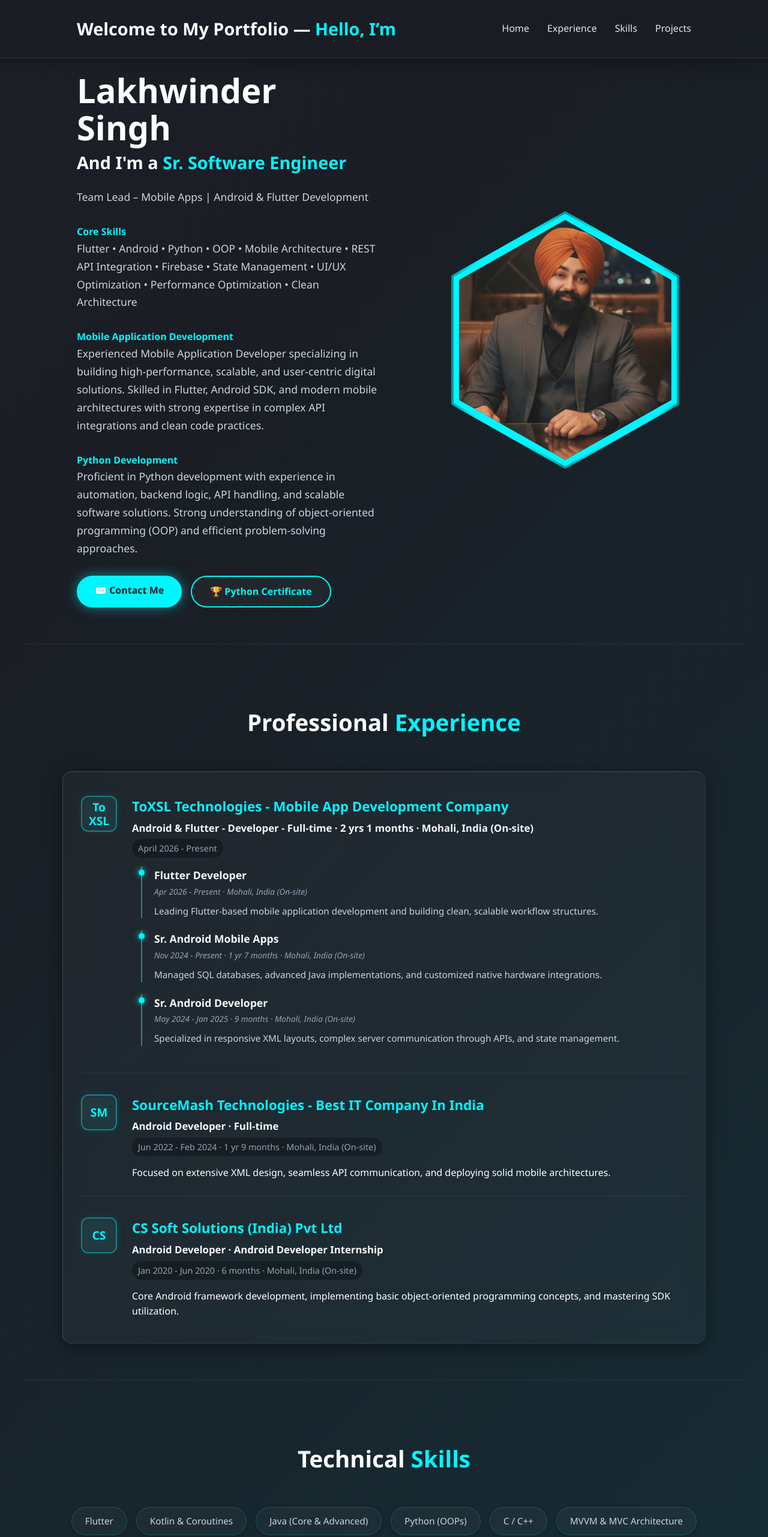
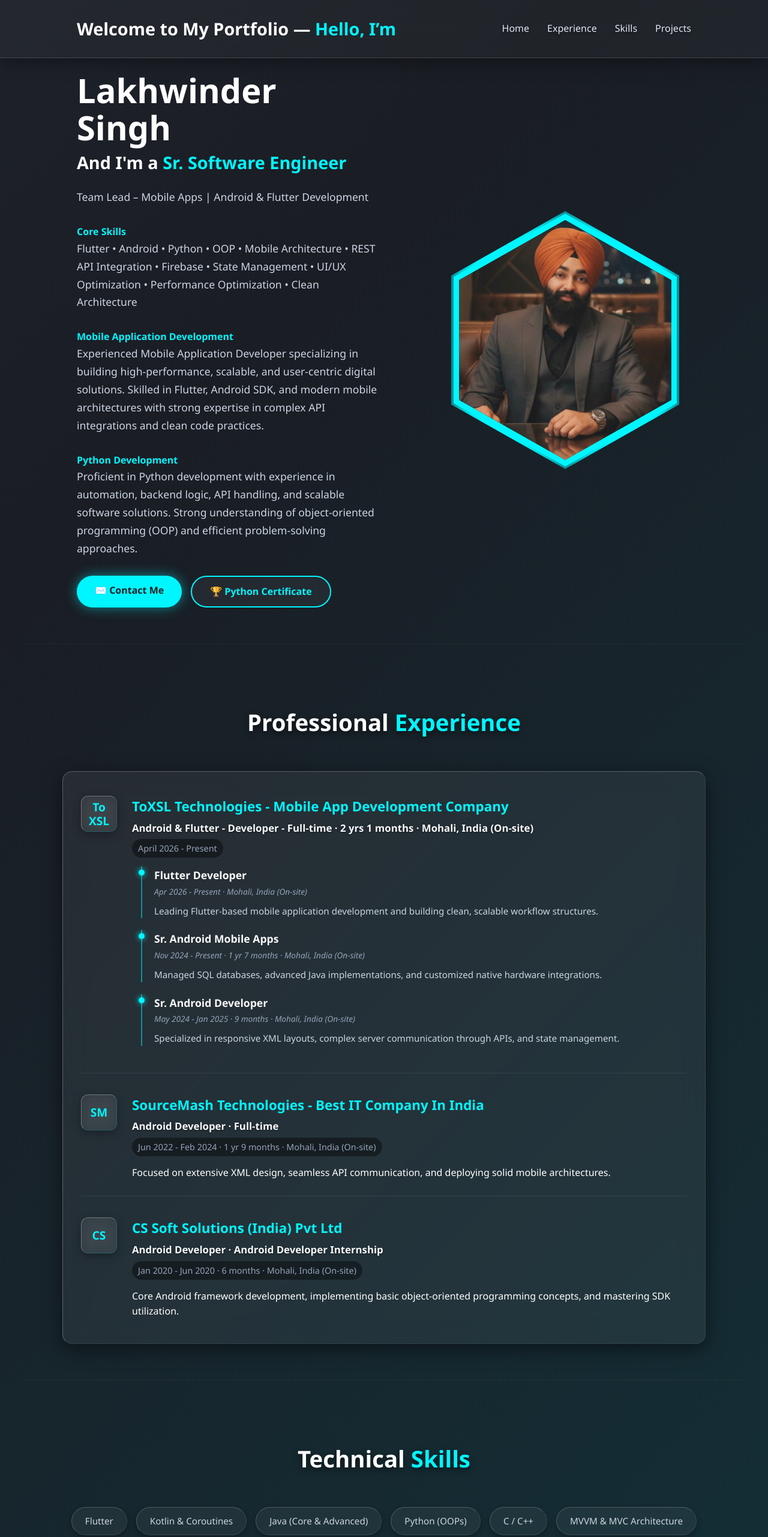
Before and after one commit to erlakhwindersingh/erlakhwindersingh.github.io, a plain HTML site: page index.html in a window 1280 px wide. Shown: the top 2563 px of the page at 60% size. Drawn offline with Linux system fonts and the light colour scheme.

Commit message:
Update index.html

```diff
--- a/index.html
+++ b/index.html
@@ -25,19 +25,18 @@
         /* General Reset */
         * { margin: 0; padding: 0; box-sizing: border-box; }
 
-        /* Animated Gradient Background */
-        /* Solid colors used here so the background NEVER bleeds white */
+        /* Animated Gradient Background - Solid colors to prevent white bleed, but vibrant enough for glass to catch */
         body {
             font-family: 'Segoe UI', Roboto, Helvetica, Arial, sans-serif;
             background-color: #1a1d24;
 
-            /* Enhanced contrast to make the glass blur visible, without hiding text */
+            /* Made the cyan and grey slightly richer so the glass blur catches the movement beautifully */
             background: linear-gradient(
                 -45deg,
                 #1a1d24 0%,
-                #133842 25%, /* Distinct Cyan Tint for glass to blur */
+                #0f3b43 25%, /* Richer Cyan Tint */
                 #1a1d24 50%,
-                #232833 75%, /* Subtle Grey Tint */
+                #2a3240 75%, /* Richer Grey Tint */
                 #1a1d24 100%
             );
             background-size: 400% 400%;
@@ -48,14 +47,14 @@
             overflow-x: hidden;
         }
 
-        /* Navigation Bar - Premium Glass */
+        /* Navigation Bar - Ultra Premium Glass */
         nav {
             position: fixed; top: 0; left: 0; width: 100%;
-            background: rgba(26, 29, 36, 0.35);
-            backdrop-filter: blur(20px);
-            -webkit-backdrop-filter: blur(20px);
-            border-bottom: 1px solid rgba(255, 255, 255, 0.1);
-            box-shadow: 0 4px 30px rgba(0, 0, 0, 0.3);
+            background: rgba(255, 255, 255, 0.03); /* Shifted to white tint for true frost effect */
+            backdrop-filter: blur(25px);
+            -webkit-backdrop-filter: blur(25px);
+            border-bottom: 1px solid rgba(255, 255, 255, 0.15); /* Stronger glass edge */
+            box-shadow: 0 4px 30px rgba(0, 0, 0, 0.4);
             padding: 25px 10%;
             display: flex; justify-content: space-between; align-items: center;
             z-index: 1000;
@@ -64,7 +63,7 @@
         nav .logo span { color: #00f6ff; }
 
         nav ul { list-style: none; display: flex; gap: 30px; }
-        nav ul li a { color: #e2e8f0; text-decoration: none; font-weight: 500; font-size: 1em; transition: 0.3s; }
+        nav ul li a { color: #e2e8f0; text-decoration: none; font-weight: 500; font-size: 1em; transition: 0.3s; text-shadow: 0 2px 4px rgba(0,0,0,0.3); }
         nav ul li a:hover { color: #00f6ff; }
 
         /* Hero Section */
@@ -98,12 +97,12 @@
         }
         .btn-primary:hover { box-shadow: 0 0 35px rgba(0, 246, 255, 0.8); transform: translateY(-3px); }
         .btn-outline {
-            background: rgba(255, 255, 255, 0.03);
-            backdrop-filter: blur(5px);
+            background: rgba(255, 255, 255, 0.05); /* Frosty button background */
+            backdrop-filter: blur(10px);
             border: 2px solid #00f6ff;
             color: #00f6ff;
         }
-        .btn-outline:hover { background: rgba(0, 246, 255, 0.1); transform: translateY(-3px); box-shadow: 0 0 15px rgba(0, 246, 255, 0.3); }
+        .btn-outline:hover { background: rgba(0, 246, 255, 0.15); transform: translateY(-3px); box-shadow: 0 0 15px rgba(0, 246, 255, 0.3); }
 
         /* Hero Image (Right Side Hexagon) */
         .hero-image {
@@ -148,41 +147,46 @@
 
         /* Generic Section Styling */
         section:not(#home) { padding: 100px 5% 60px; max-width: 1200px; margin: 0 auto; border-top: 1px solid rgba(255,255,255,0.05); }
-        .section-title { text-align: center; font-size: 2.4em; margin-bottom: 50px; font-weight: 700; }
+        .section-title { text-align: center; font-size: 2.4em; margin-bottom: 50px; font-weight: 700; text-shadow: 0 4px 10px rgba(0,0,0,0.5); }
         .section-title span { color: #00f6ff; }
 
-        /* Experience Timeline - Deep Glass Card */
+        /* Experience Timeline - Max Glass Effect */
         .glass-card {
-            background: rgba(255, 255, 255, 0.03); /* Restored transparency */
-            backdrop-filter: blur(16px);
-            -webkit-backdrop-filter: blur(16px);
-            border: 1px solid rgba(255, 255, 255, 0.05);
-            /* Edge lighting for 3D glass look */
-            border-top: 1px solid rgba(255, 255, 255, 0.15);
-            border-left: 1px solid rgba(255, 255, 255, 0.15);
+            background: rgba(255, 255, 255, 0.06); /* Higher opacity for frosted look */
+            backdrop-filter: blur(20px); /* Heavier blur */
+            -webkit-backdrop-filter: blur(20px);
+            border: 1px solid rgba(255, 255, 255, 0.08);
+            /* Stronger edge lighting to simulate thick glass */
+            border-top: 1px solid rgba(255, 255, 255, 0.25);
+            border-left: 1px solid rgba(255, 255, 255, 0.25);
             border-radius: 16px;
-            box-shadow: 0 8px 32px rgba(0, 0, 0, 0.4); /* Stronger drop shadow */
+            box-shadow: 0 8px 32px rgba(0, 0, 0, 0.5);
             padding: 40px 30px;
         }
 
         .timeline-container { margin-top: 20px; }
-        .timeline-item { display: flex; gap: 25px; margin-bottom: 35px; padding-bottom: 25px; border-bottom: 1px solid rgba(255,255,255,0.05); transition: 0.3s; }
+        .timeline-item { display: flex; gap: 25px; margin-bottom: 35px; padding-bottom: 25px; border-bottom: 1px solid rgba(255,255,255,0.08); transition: 0.3s; }
         .timeline-item:last-child { border-bottom: none; margin-bottom: 0; padding-bottom: 0; }
 
         .company-logo {
             width: 60px; height: 60px;
-            background: rgba(0, 246, 255, 0.05);
+            background: rgba(255, 255, 255, 0.05); /* Glassy logo background */
             backdrop-filter: blur(10px);
+            -webkit-backdrop-filter: blur(10px);
             border-radius: 12px;
             display: flex; align-items: center; justify-content: center;
             font-size: 1.2em; font-weight: 800; color: #00f6ff;
-            flex-shrink: 0; border: 2px solid rgba(0, 246, 255, 0.4);
-            text-align: center; line-height: 1.2; box-shadow: 0 0 15px rgba(0, 246, 255, 0.1);
+            flex-shrink: 0;
+            border-top: 1px solid rgba(255, 255, 255, 0.3);
+            border-left: 1px solid rgba(255, 255, 255, 0.3);
+            border-right: 1px solid rgba(0, 246, 255, 0.2);
+            border-bottom: 1px solid rgba(0, 246, 255, 0.2);
+            text-align: center; line-height: 1.2; box-shadow: 0 5px 15px rgba(0, 0, 0, 0.3);
         }
 
         .exp-details h3 { font-size: 1.4em; margin: 0 0 5px; color: #00f6ff; }
-        .exp-details h4 { font-size: 1.05em; color: #f8fafc; margin: 0 0 5px; }
-        .exp-details .meta { font-size: 0.9em; color: #94a3b8; margin-bottom: 15px; display: inline-block; background: rgba(0,0,0,0.3); padding: 4px 10px; border-radius: 20px; }
+        .exp-details h4 { font-size: 1.05em; color: #f8fafc; margin: 0 0 5px; text-shadow: 0 1px 3px rgba(0,0,0,0.5); }
+        .exp-details .meta { font-size: 0.9em; color: #94a3b8; margin-bottom: 15px; display: inline-block; background: rgba(0,0,0,0.4); padding: 4px 10px; border-radius: 20px; }
 
         .inner-role { margin-left: 15px; border-left: 2px solid rgba(0, 246, 255, 0.5); padding-left: 20px; margin-bottom: 20px; position: relative; }
         .inner-role::before { content: ''; position: absolute; left: -6px; top: 5px; width: 10px; height: 10px; background: #00f6ff; border-radius: 50%; box-shadow: 0 0 10px #00f6ff; }
@@ -190,45 +194,47 @@
         .inner-role span { font-size: 0.85em; color: #94a3b8; font-style: italic; }
         .inner-role p { font-size: 0.95em; color: #cbd5e1; margin-top: 8px; }
 
-        /* Skills Grid - Glass Tags */
+        /* Skills Grid - Frosted Tags */
         .skills-grid { display: flex; flex-wrap: wrap; justify-content: center; gap: 15px; }
         .skill-tag {
-            background: rgba(255, 255, 255, 0.03);
-            backdrop-filter: blur(10px);
-            -webkit-backdrop-filter: blur(10px);
-            border: 1px solid rgba(0, 246, 255, 0.2);
+            background: rgba(255, 255, 255, 0.05);
+            backdrop-filter: blur(15px);
+            -webkit-backdrop-filter: blur(15px);
+            border: 1px solid rgba(255, 255, 255, 0.1);
+            border-top: 1px solid rgba(255, 255, 255, 0.2); /* Edge highlight */
+            border-left: 1px solid rgba(255, 255, 255, 0.2);
             padding: 10px 22px;
             border-radius: 30px;
             font-size: 0.95em;
             transition: 0.3s;
             color: #cbd5e1;
-            box-shadow: 0 4px 10px rgba(0,0,0,0.2);
+            box-shadow: 0 4px 10px rgba(0,0,0,0.3);
         }
-        .skill-tag:hover { border-color: #00f6ff; color: #ffffff; background: rgba(0, 246, 255, 0.2); transform: translateY(-5px); box-shadow: 0 8px 20px rgba(0, 246, 255, 0.3); }
+        .skill-tag:hover { border-color: #00f6ff; color: #ffffff; background: rgba(0, 246, 255, 0.2); transform: translateY(-5px); box-shadow: 0 8px 20px rgba(0, 246, 255, 0.4); }
 
-        /* Projects Grid - Glass Cards */
+        /* Projects Grid - Frosted Glass Cards */
         .projects-grid { display: grid; grid-template-columns: repeat(auto-fit, minmax(300px, 1fr)); gap: 25px; }
         .project-card {
             padding: 30px; transition: 0.4s; position: relative; overflow: hidden;
-            background: rgba(255, 255, 255, 0.03); /* Restored transparency */
-            backdrop-filter: blur(12px);
-            -webkit-backdrop-filter: blur(12px);
-            border: 1px solid rgba(255, 255, 255, 0.05);
-            /* Edge lighting */
-            border-top: 1px solid rgba(255, 255, 255, 0.12);
-            border-left: 1px solid rgba(255, 255, 255, 0.12);
+            background: rgba(255, 255, 255, 0.05); /* Frosty background */
+            backdrop-filter: blur(16px);
+            -webkit-backdrop-filter: blur(16px);
+            border: 1px solid rgba(255, 255, 255, 0.08);
+            /* Enhanced Edge lighting */
+            border-top: 1px solid rgba(255, 255, 255, 0.2);
+            border-left: 1px solid rgba(255, 255, 255, 0.2);
             border-radius: 12px;
-            box-shadow: 0 8px 32px rgba(0, 0, 0, 0.3);
+            box-shadow: 0 8px 32px rgba(0, 0, 0, 0.4);
         }
         .project-card:hover {
             border-color: rgba(0, 246, 255, 0.5);
             transform: translateY(-8px);
-            box-shadow: 0 12px 40px rgba(0, 246, 255, 0.15);
-            background: rgba(255, 255, 255, 0.05);
+            box-shadow: 0 12px 40px rgba(0, 246, 255, 0.2);
+            background: rgba(255, 255, 255, 0.08);
         }
-        .project-card h3 { font-size: 1.3em; margin: 0 0 12px; color: #fff; }
+        .project-card h3 { font-size: 1.3em; margin: 0 0 12px; color: #fff; text-shadow: 0 2px 4px rgba(0,0,0,0.4); }
         .project-card p { font-size: 0.95em; color: #94a3b8; margin-bottom: 20px; line-height: 1.6; }
-        .tech-stack { font-size: 0.85em; color: #00f6ff; background: rgba(0, 246, 255, 0.08); padding: 6px 12px; border-radius: 20px; display: inline-block; border: 1px solid rgba(0, 246, 255, 0.2); backdrop-filter: blur(5px); }
+        .tech-stack { font-size: 0.85em; color: #00f6ff; background: rgba(0, 0, 0, 0.3); padding: 6px 12px; border-radius: 20px; display: inline-block; border: 1px solid rgba(255, 255, 255, 0.1); border-top: 1px solid rgba(255, 255, 255, 0.2); box-shadow: 0 2px 8px rgba(0,0,0,0.2); }
 
         /* Responsive Design */
         @media (max-width: 900px) {
```
